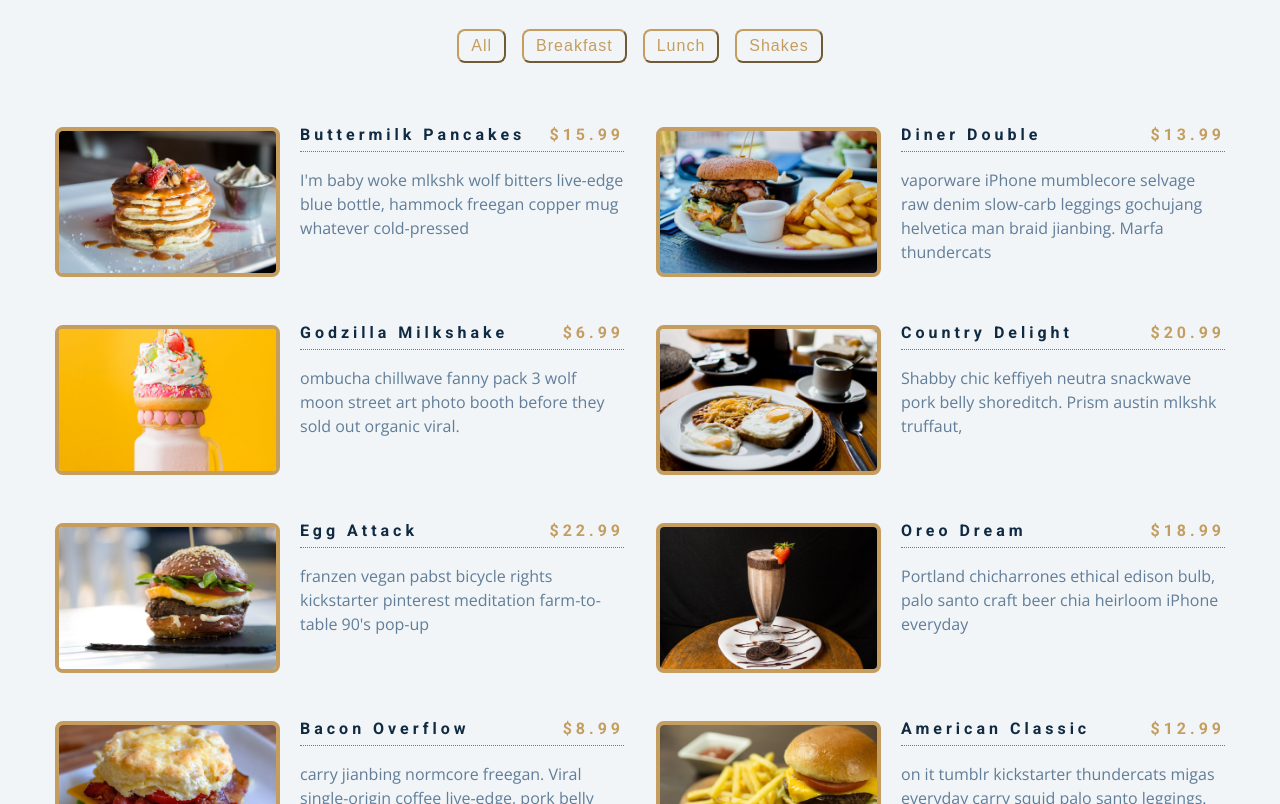
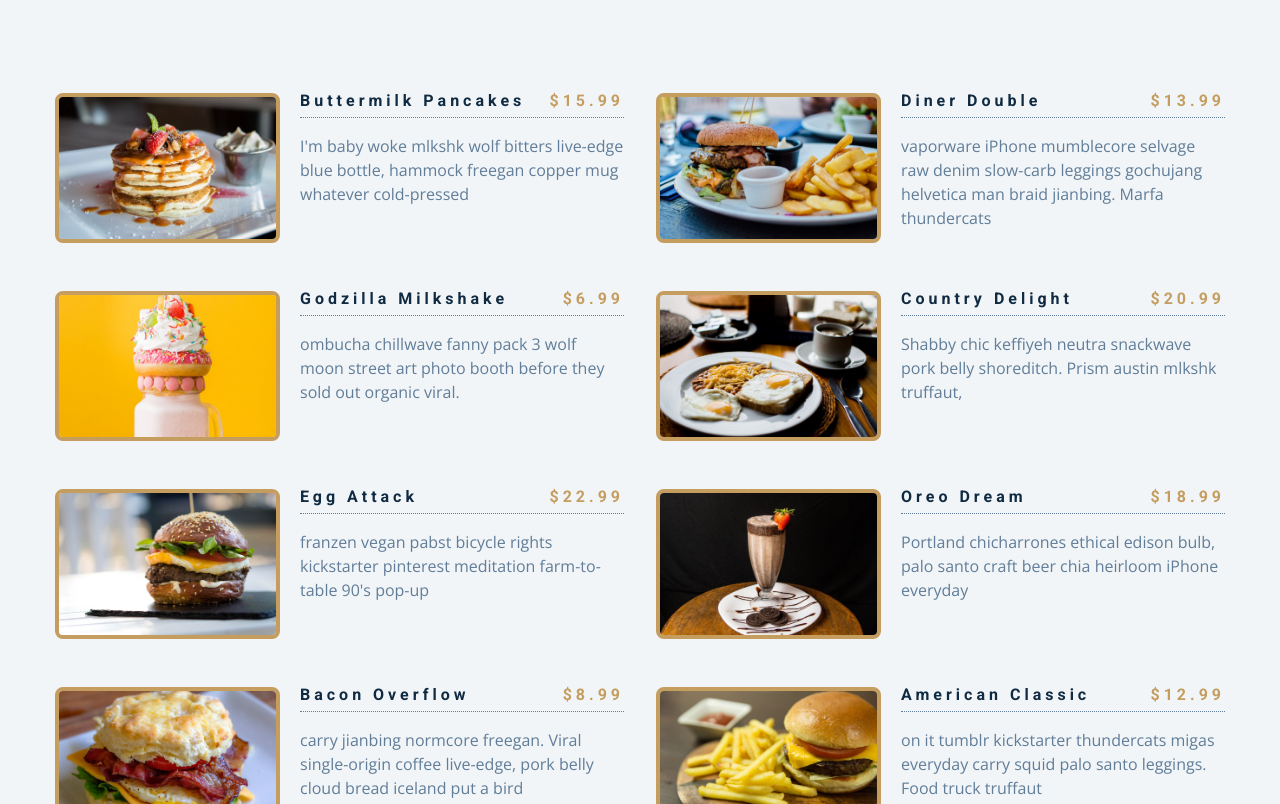
Before and after one commit to z3shan7/Menu-food-list, a plain HTML site: page index.html in a window 1280 px wide. Shown: the part 139-943 px from the top of the page. Drawn offline with nearby package versions, Linux system fonts and the light colour scheme.

Commit message:
getting unique category by using reduce method

```diff
--- a/app.js
+++ b/app.js
@@ -110,6 +110,16 @@ filterBtns.forEach((btn) => {
 
 window.addEventListener("DOMContentLoaded", function () {
   displayMenuItems(menu)
+  const categories = menu.reduce(
+    function (values, item) {
+      if (!values.includes(item.category)) {
+        values.push(item.category)
+      }
+      return values
+
+    }, ['All']
+  )
+  console.log(categories)
 });
 
 const displayMenuItems = (menuItems) => {
--- a/index.html
+++ b/index.html
@@ -20,10 +20,10 @@
     </div>
     <!-- filter-buttons -->
     <div class="btn-container">
-      <button class="filter-btn" type="button" data-id="All">All</button>
+      <!-- <button class="filter-btn" type="button" data-id="All">All</button>
       <button class="filter-btn" type="button" data-id="breakfast">breakfast</button>
       <button class="filter-btn" type="button" data-id="lunch">lunch</button>
-      <button class="filter-btn" type="button" data-id="shakes">shakes</button>
+      <button class="filter-btn" type="button" data-id="shakes">shakes</button> -->
     </div>
     <!-- menu-items   -->
     <div class="section-center">
```
